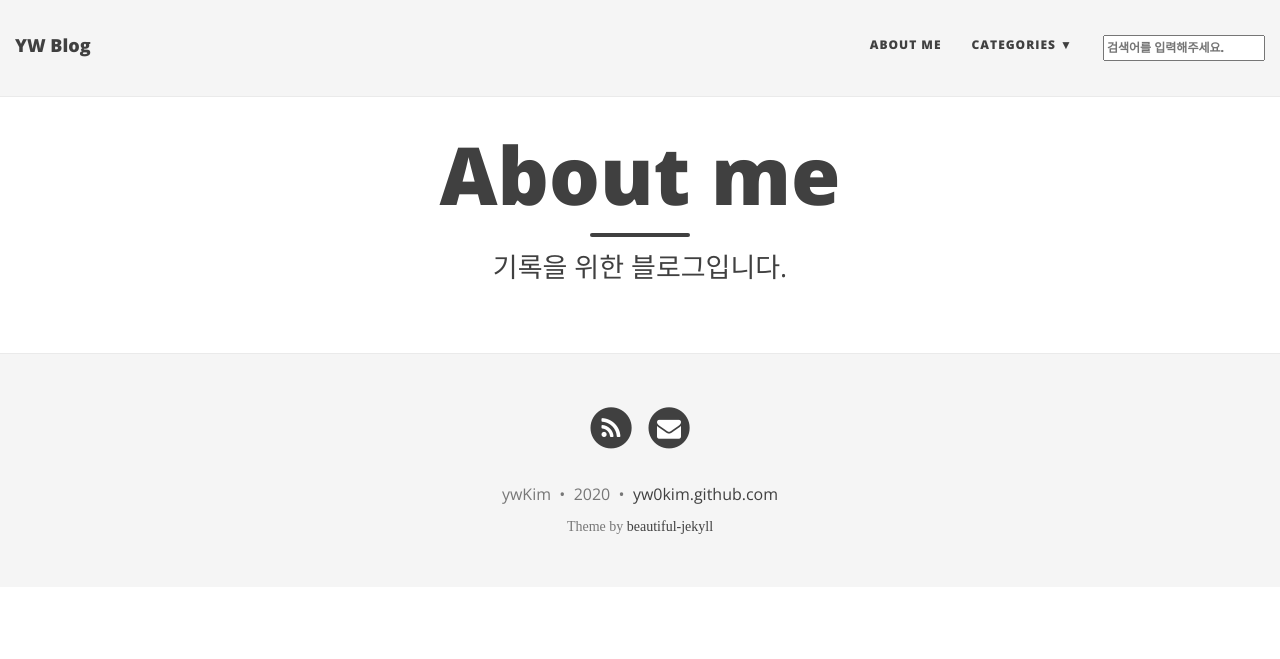
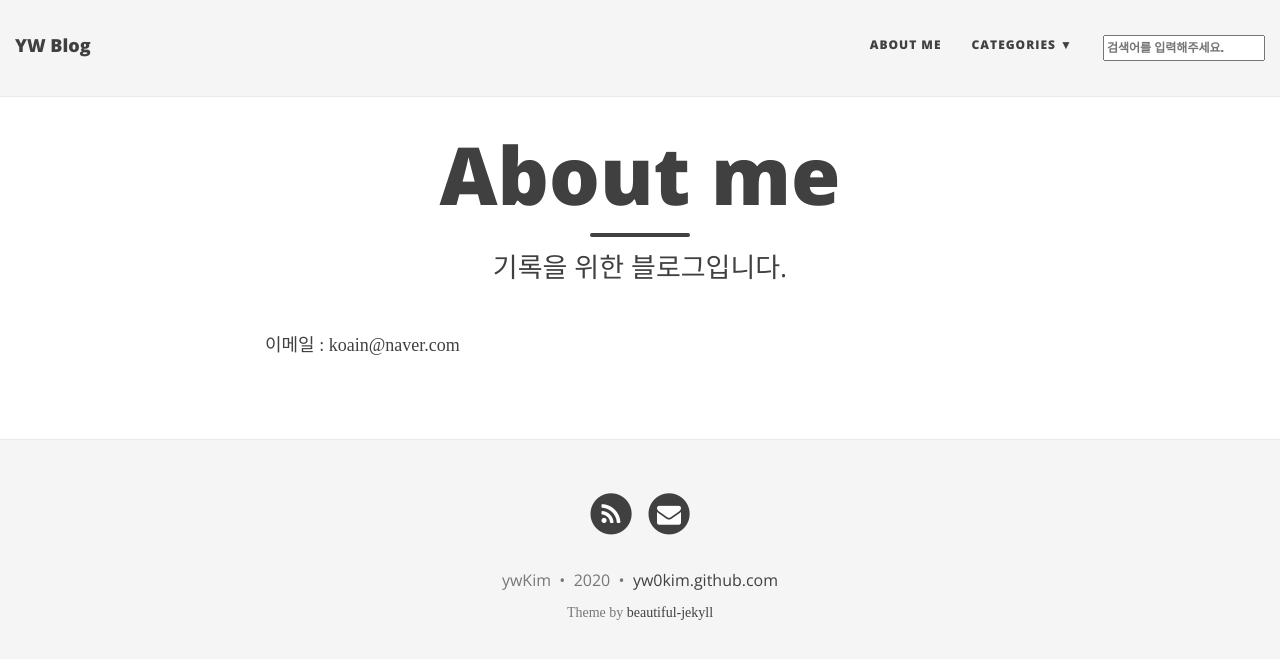
Before and after one commit to yw0kim/yw0kim.github.io, a Jekyll site: the page built from aboutme.md, in a window 1280 px wide. Shown: the top 659 px of the page. Built offline with Jekyll 4.4.1, drawn with Linux system fonts in a browser that asks for light colours; nearby versions of some CDN libraries; some web fonts are replaced.

Commit message:
About me add email

```diff
--- a/aboutme.md
+++ b/aboutme.md
@@ -3,3 +3,5 @@ layout: page
 title: About me
 subtitle: 기록을 위한 블로그입니다.
 ---
+
+이메일 : koain@naver.com
```
